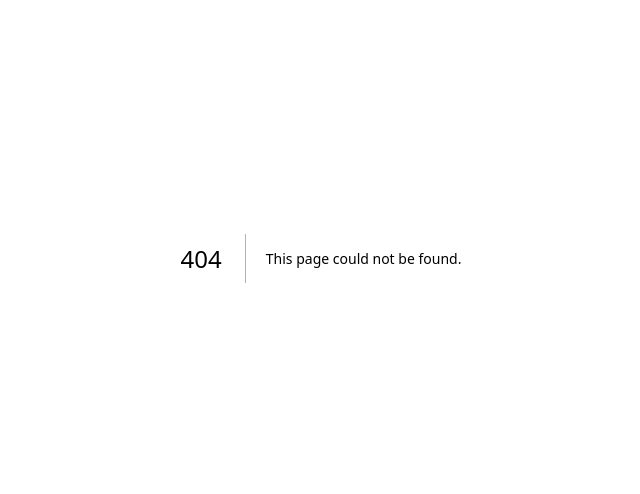
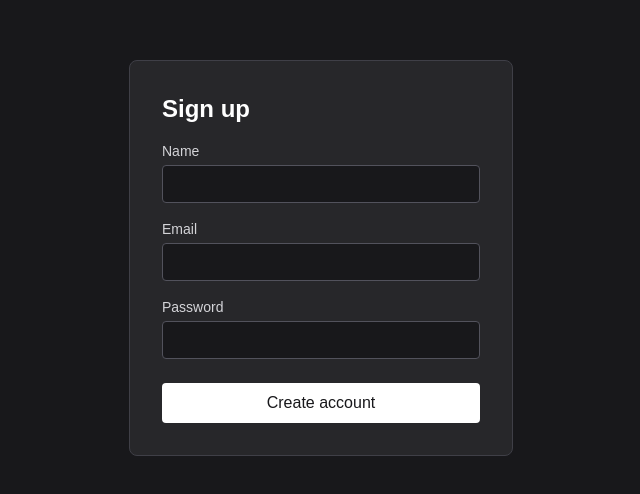
Before and after one commit to FloatingComet62/software-engineering-lab, a Next.js app in the folder code/frontend/: page /signup in a window 1280 px wide. Before the commit this address had no page. Shown: the part 142-636 px from the top of the page, without its empty margins (319-959 px from the left). Built offline with nearby package versions, Linux system fonts and the light colour scheme.

Commit message:
frontend login & signup page

```diff
--- /dev/null
+++ b/code/frontend/src/app/login/page.tsx
@@ -0,0 +1,81 @@
+"use client";
+
+import { useRouter } from "next/navigation";
+import { type FormEvent, useState } from "react";
+import { authClient } from "@/lib/auth-client";
+
+export default function SignUpPage() {
+  const router = useRouter();
+  const [email, setEmail] = useState("");
+  const [password, setPassword] = useState("");
+  const [error, setError] = useState<string | null>(null);
+  const [loading, setLoading] = useState(false);
+
+  const handleSubmit = async (e: FormEvent) => {
+    e.preventDefault();
+    setError(null);
+    setLoading(true);
+
+    const { error: signUpError } = await authClient.signIn.email({
+      email,
+      password,
+    });
+
+    setLoading(false);
+
+    if (signUpError) {
+      setError(signUpError.message ?? "Something went wrong");
+      return;
+    }
+
+    router.push("/");
+  };
+
+  return (
+    <div className="flex min-h-screen flex-1 items-center justify-center bg-zinc-900 px-4">
+      <form
+        onSubmit={handleSubmit}
+        className="flex w-full max-w-sm flex-col gap-4 rounded-lg border border-zinc-700 bg-zinc-800 p-8"
+      >
+        <h1 className="text-2xl font-semibold text-white">Login</h1>
+
+        {error && (
+          <p className="rounded bg-red-500/10 px-3 py-2 text-sm text-red-400">
+            {error}
+          </p>
+        )}
+
+        <label className="flex flex-col gap-1 text-sm text-zinc-300">
+          Email
+          <input
+            type="email"
+            required
+            value={email}
+            onChange={(e) => setEmail(e.target.value)}
+            className="rounded border border-zinc-600 bg-zinc-900 px-3 py-2 text-white outline-none focus:border-zinc-400"
+          />
+        </label>
+
+        <label className="flex flex-col gap-1 text-sm text-zinc-300">
+          Password
+          <input
+            type="password"
+            required
+            minLength={8}
+            value={password}
+            onChange={(e) => setPassword(e.target.value)}
+            className="rounded border border-zinc-600 bg-zinc-900 px-3 py-2 text-white outline-none focus:border-zinc-400"
+          />
+        </label>
+
+        <button
+          type="submit"
+          disabled={loading}
+          className="mt-2 rounded bg-white px-3 py-2 font-medium text-zinc-900 disabled:opacity-50"
+        >
+          {loading ? "Logging in..." : "Login"}
+        </button>
+      </form>
+    </div>
+  );
+}
--- /dev/null
+++ b/code/frontend/src/app/signup/page.tsx
@@ -0,0 +1,94 @@
+"use client";
+
+import { useRouter } from "next/navigation";
+import { type FormEvent, useState } from "react";
+import { authClient } from "@/lib/auth-client";
+
+export default function SignUpPage() {
+  const router = useRouter();
+  const [name, setName] = useState("");
+  const [email, setEmail] = useState("");
+  const [password, setPassword] = useState("");
+  const [error, setError] = useState<string | null>(null);
+  const [loading, setLoading] = useState(false);
+
+  const handleSubmit = async (e: FormEvent) => {
+    e.preventDefault();
+    setError(null);
+    setLoading(true);
+
+    const { error: signUpError } = await authClient.signUp.email({
+      name,
+      email,
+      password,
+    });
+
+    setLoading(false);
+
+    if (signUpError) {
+      setError(signUpError.message ?? "Something went wrong");
+      return;
+    }
+
+    router.push("/");
+  };
+
+  return (
+    <div className="flex min-h-screen flex-1 items-center justify-center bg-zinc-900 px-4">
+      <form
+        onSubmit={handleSubmit}
+        className="flex w-full max-w-sm flex-col gap-4 rounded-lg border border-zinc-700 bg-zinc-800 p-8"
+      >
+        <h1 className="text-2xl font-semibold text-white">Sign up</h1>
+
+        {error && (
+          <p className="rounded bg-red-500/10 px-3 py-2 text-sm text-red-400">
+            {error}
+          </p>
+        )}
+
+        <label className="flex flex-col gap-1 text-sm text-zinc-300">
+          Name
+          <input
+            type="text"
+            required
+            value={name}
+            onChange={(e) => setName(e.target.value)}
+            className="rounded border border-zinc-600 bg-zinc-900 px-3 py-2 text-white outline-none focus:border-zinc-400"
+          />
+        </label>
+
+        <label className="flex flex-col gap-1 text-sm text-zinc-300">
+          Email
+          <input
+            type="email"
+            required
+            value={email}
+            onChange={(e) => setEmail(e.target.value)}
+            className="rounded border border-zinc-600 bg-zinc-900 px-3 py-2 text-white outline-none focus:border-zinc-400"
+          />
+        </label>
+
+        <label className="flex flex-col gap-1 text-sm text-zinc-300">
+          Password
+          <input
+            type="password"
+            required
+            minLength={8}
+            value={password}
+            onChange={(e) => setPassword(e.target.value)}
+            className="rounded border border-zinc-600 bg-zinc-900 px-3 py-2 text-white outline-none focus:border-zinc-400"
+          />
+        </label>
+
+        <button
+          type="submit"
+          disabled={loading}
+          className="mt-2 rounded bg-white px-3 py-2 font-medium text-zinc-900 disabled:opacity-50"
+        >
+          {loading ? "Creating account..." : "Create account"}
+        </button>
+      </form>
+    </div>
+  );
+}
--- /dev/null
+++ b/code/frontend/src/lib/api.ts
@@ -0,0 +1,52 @@
+export const BACKEND_URL =
+  process.env.NEXT_PUBLIC_BACKEND_URL ?? "http://localhost:8787";
+
+export type MemberRole = "host" | "player" | "spectator";
+
+export type LobbyMember = {
+  userId: string;
+  displayName: string;
+  image: string | null;
+  role: MemberRole;
+  isReady: boolean;
+  connected: boolean;
+  joinedAt: number;
+};
+
+export type LobbySnapshot = {
+  id: string;
+  code: string;
+  name: string;
+  hostId: string;
+  status: "in_lobby" | "countdown" | "playing" | "finished";
+  visibility: "public" | "private";
+  maxPlayers: number;
+  rated: boolean;
+  promptLength: "short" | "medium" | "long";
+  currentRaceId: string | null;
+  playerCount: number;
+  spectatorCount: number;
+  createdAt: number;
+  updatedAt: number;
+  members: LobbyMember[];
+};
+
+export type ApiErrorBody = { code: string; message: string };
+
+/** REST call against the backend; throws `{ code, message }` on failure. */
+export async function api<T>(path: string, init: RequestInit = {}): Promise<T> {
+  const res = await fetch(`${BACKEND_URL}/api${path}`, {
+    ...init,
+    credentials: "include",
+    headers: { "Content-Type": "application/json", ...init.headers },
+  });
+  if (res.status === 204) return undefined as T;
+  const body = await res.json().catch(() => ({}));
+  if (!res.ok) {
+    throw (body.error ?? {
+      code: "http_error",
+      message: `Request failed (${res.status})`,
+    }) as ApiErrorBody;
+  }
+  return body as T;
+}
--- /dev/null
+++ b/code/frontend/src/lib/auth-provider.ts
@@ -0,0 +1,8 @@
+import { createAuthClient } from "better-auth/react";
+
+export const authClient = createAuthClient({
+  baseURL: process.env.NEXT_PUBLIC_BACKEND_URL ?? "http://localhost:8787",
+  fetchOptions: {
+    credentials: "include",
+  },
+});
--- /dev/null
+++ b/code/frontend/src/lib/socket.ts
@@ -0,0 +1,51 @@
+import { io, type Socket } from "socket.io-client";
+import { type ApiErrorBody, BACKEND_URL, type LobbySnapshot } from "./api";
+
+// Lobby slice of backend/src/realtime/events.ts; race events come later.
+type ServerToClientEvents = {
+  "lobby:state": (snapshot: LobbySnapshot) => void;
+  "lobby:closed": (payload: { lobbyId: string; reason: string }) => void;
+  "lobby:removed": (payload: { lobbyId: string; reason: string }) => void;
+};
+
+type Ack<T> = { ok: true; data: T } | { ok: false; error: ApiErrorBody };
+
+type ClientToServerEvents = {
+  "lobby:join": (
+    payload: { lobbyId: string },
+    ack: (res: Ack<{ snapshot: LobbySnapshot; race: unknown }>) => void,
+  ) => void;
+  "lobby:leave": (
+    payload: { lobbyId: string },
+    ack: (res: Ack<{ left: true }>) => void,
+  ) => void;
+};
+
+let socket: Socket<ServerToClientEvents, ClientToServerEvents> | null = null;
+
+/** One socket per tab, shared by every lobby screen. */
+export function getSocket() {
+  socket ??= io(BACKEND_URL, {
+    path: "/socket.io/",
+    withCredentials: true,
+    transports: ["websocket", "polling"],
+    autoConnect: false,
+  });
+  return socket;
+}
+
+export function joinLobby(lobbyId: string) {
+  return new Promise<LobbySnapshot>((resolve, reject) => {
+    getSocket().emit("lobby:join", { lobbyId }, (res) =>
+      res.ok ? resolve(res.data.snapshot) : reject(res.error),
+    );
+  });
+}
+
+export function leaveLobby(lobbyId: string) {
+  return new Promise<void>((resolve, reject) => {
+    getSocket().emit("lobby:leave", { lobbyId }, (res) =>
+      res.ok ? resolve() : reject(res.error),
+    );
+  });
+}
```
Also changed, not shown: 1 other file (tests, documents, lock files or other folders).
